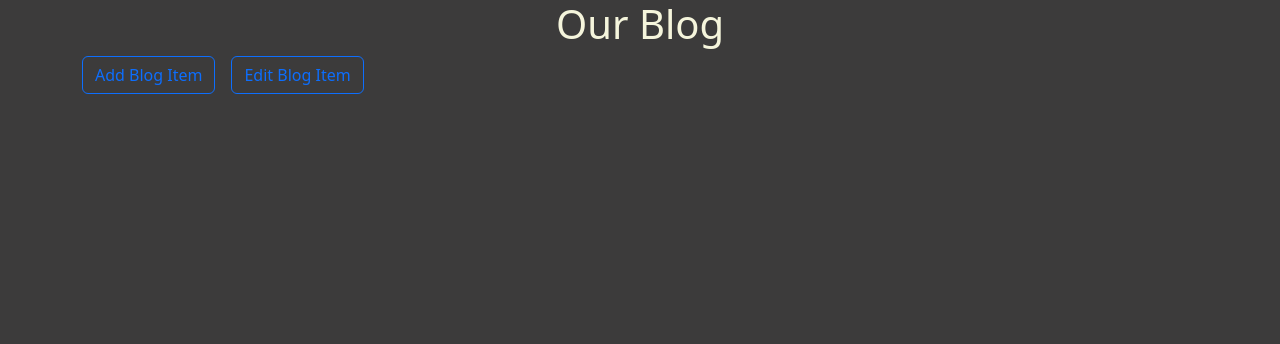
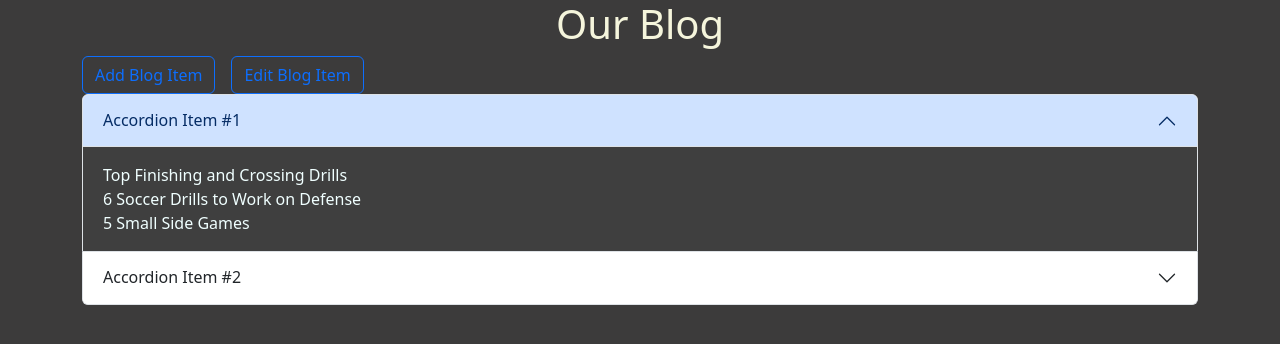
Before and after one commit to aayala4569/BlogFrontL-main, a React (Vite) app: page / in a window 1280 px wide. Shown: the top 344 px of the page. Built offline with nearby package versions, Linux system fonts and the light colour scheme.

Commit message:
made changes

```diff
--- a/src/components/Dashboard.jsx
+++ b/src/components/Dashboard.jsx
@@ -1,4 +1,4 @@
-import {Button,Container,Form,Modal} from 'react-bootstrap';
+import {Button,Container,Form, Modal, Accordion, Row, Col, ListGroup} from 'react-bootstrap';
 import { useState } from 'react';
 
 
@@ -186,6 +186,26 @@ const handleImage = (e) => setBlogImage(e.target.value)
 
             <Button variant="outline-primary" onClick={handleShow}>Edit Blog Item</Button>
 
+            <Row>
+              <Col>
+
+              <Accordion defaultActiveKey={['0']} alwaysOpen>
+      <Accordion.Item eventKey="0">
+        <Accordion.Header>Accordion Item #1</Accordion.Header>
+        <Accordion.Body style={{backgroundColor: "#3f3f3f", color: "azure"}}>
+          {blogItems.map((item) => item.Published ? <ListGroup>{item.Title}</ListGroup> : null)}
+        </Accordion.Body>
+      </Accordion.Item>
+      <Accordion.Item eventKey="1">
+        <Accordion.Header>Accordion Item #2</Accordion.Header>
+        <Accordion.Body tyle={{backgroundColor: "#3f3f3f", color: "azure"}}>
+        {blogItems.map((item) => !item.Published ? <ListGroup>{item.Title}</ListGroup> : null)}
+        </Accordion.Body>
+      </Accordion.Item>
+    </Accordion>
+              </Col>
+            </Row>
+
       </Container>
     </>
   )
```
